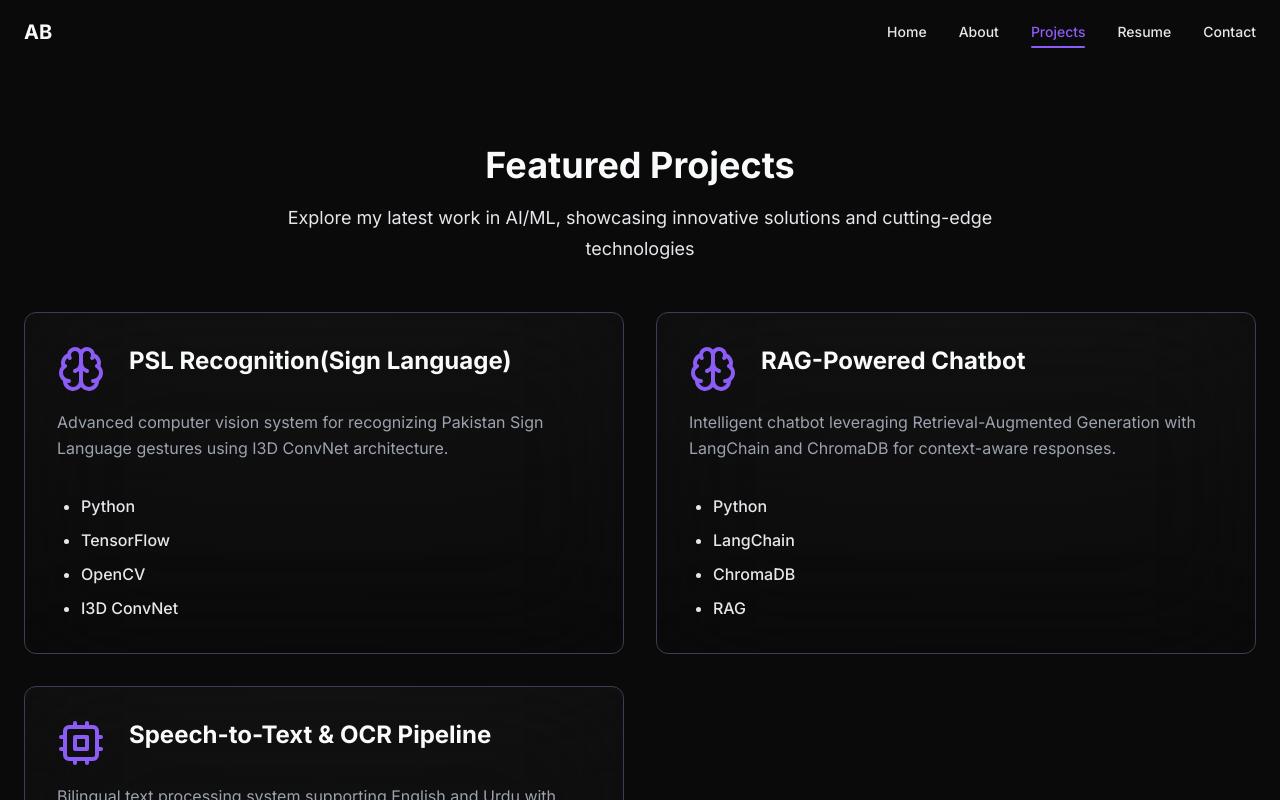
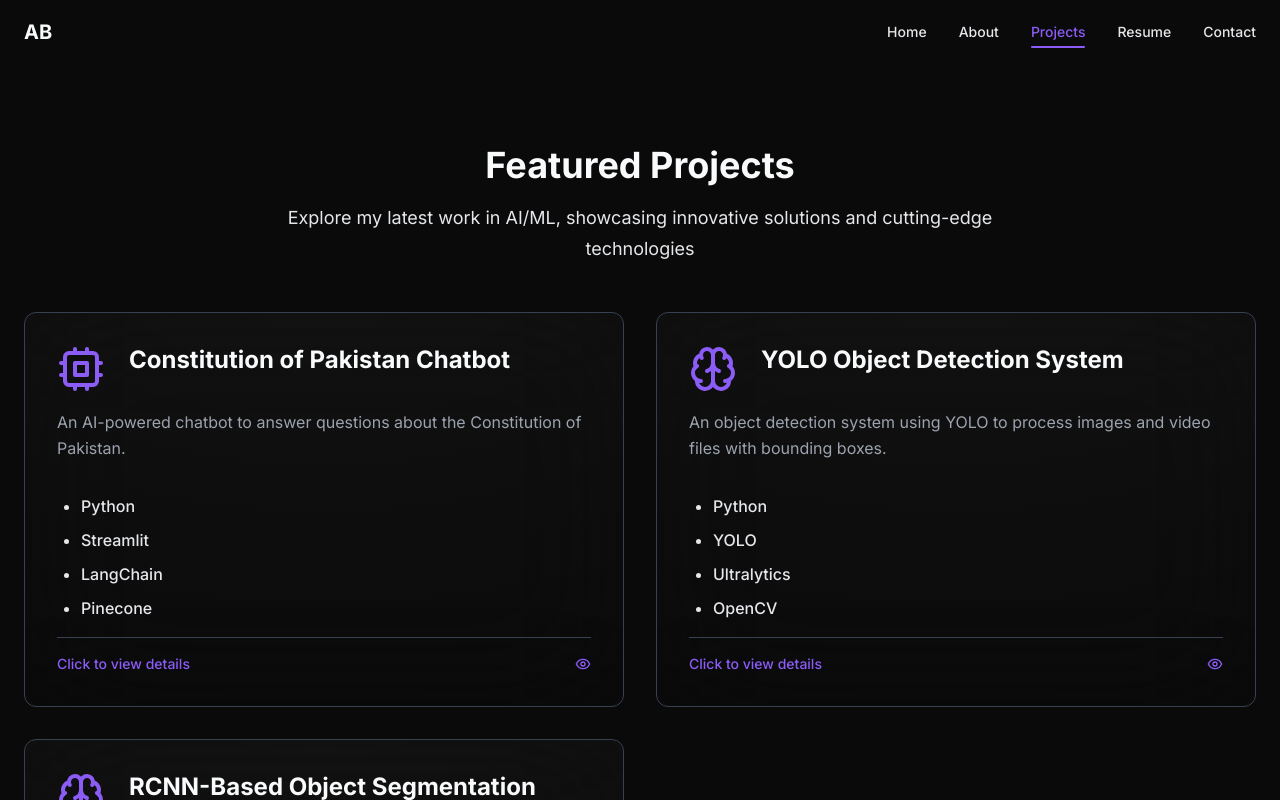
Before and after one commit to Abdullah-Basharat/Abdullah-portfolio, a React (Vite) app: page /projects in a window 1280 px wide. Shown: the top 800 px of the page. Built offline with nearby package versions, Linux system fonts and the light colour scheme.

Commit message:
Add projects

```diff
--- a/src/components/FeaturedProjects.tsx
+++ b/src/components/FeaturedProjects.tsx
@@ -1,4 +1,4 @@
-import React from 'react';
+import React, { useState } from 'react';
 import { PortfolioData } from '../types/portfolio';
 import Section from './ui/Section';
 import SectionHeader from './ui/SectionHeader';
@@ -6,12 +6,25 @@ import Card from './ui/Card';
 import CardHeader from './ui/CardHeader';
 import Grid from './ui/Grid';
 import { getProjectIcon } from '../utils/icons';
+import { ExternalLink, Github, X, Eye } from 'lucide-react';
 
 interface FeaturedProjectsProps {
   portfolioData: PortfolioData;
 }
 
 const FeaturedProjects: React.FC<FeaturedProjectsProps> = ({ portfolioData }) => {
+  const [selectedProject, setSelectedProject] = useState<any>(null);
+
+  const openProjectModal = (project: any) => {
+    setSelectedProject(project);
+    document.body.style.overflow = 'hidden';
+  };
+
+  const closeProjectModal = () => {
+    setSelectedProject(null);
+    document.body.style.overflow = 'unset';
+  };
+
   return (
     <Section>
       <SectionHeader
@@ -22,27 +35,125 @@ const FeaturedProjects: React.FC<FeaturedProjectsProps> = ({ portfolioData }) =>
       <div className="max-w-6xl mx-auto">
         <Grid cols="2">
           {portfolioData.projects.slice(0, 6).map((project) => (
-            <Card key={project.id}>
+            <Card key={project.id} onClick={() => openProjectModal(project)} className="cursor-pointer flex flex-col h-full">
               <CardHeader
                 icon={getProjectIcon(project.category)}
                 title={project.title}
               />
 
-              <p className="text-[#9ca3af] pb-4">
+              <p className="text-[#9ca3af] pb-4 flex-grow">
                 {project.description}
               </p>
 
-              <ul className="list-disc space-y-2 pl-6">
+              <ul className="list-disc space-y-2 pl-6 mb-4">
                 {project.technologies.slice(0, 4).map((tech: string) => (
                   <li key={tech} className="font-medium text-[#e5e7eb]">
                     {tech}
                   </li>
                 ))}
               </ul>
+
+              {/* View Project Indicator */}
+              <div className="mt-auto pt-4 border-t border-[#374151]">
+                <div className="flex items-center justify-between">
+                  <span className="text-sm text-[#8b5cf6] font-medium">Click to view details</span>
+                  <Eye className="w-4 h-4 text-[#8b5cf6]" />
+                </div>
+              </div>
             </Card>
           ))}
         </Grid>
       </div>
+
+      {/* Project Modal */}
+      {selectedProject && (
+        <div className="fixed inset-0 z-50 bg-black/80 flex items-center justify-center p-4">
+          <div
+            className="bg-[#0a0a0a] border border-[#374151] rounded-2xl max-w-4xl w-full max-h-[90vh] overflow-y-auto backdrop-blur-3xl"
+            style={{
+              backgroundImage: `radial-gradient(146.13% 118.42% at 50% -15.5%, hsla(0, 0%, 100%, .04) 0, hsla(0, 0%, 100%, 0) 99.59%), linear-gradient(180deg, rgba(46, 51, 90, 0), rgba(28, 27, 51, .04))`
+            }}
+          >
+            {/* Modal Header */}
+            <div className="sticky top-0 bg-[#0a0a0a] border-b border-[#374151] p-6 flex items-center justify-between">
+              <h3 className="text-2xl font-bold text-[#f9fafb]">{selectedProject.title}</h3>
+              <button
+                onClick={closeProjectModal}
+                className="w-10 h-10 bg-[#374151] hover:bg-[#4b5563] rounded-lg flex items-center justify-center transition-colors duration-200"
+              >
+                <X size={20} className="text-[#f9fafb]" />
+              </button>
+            </div>
+
+            {/* Modal Content */}
+            <div className="p-6">
+              {/* Project Image */}
+              <div className="mb-6">
+                <img
+                  src={selectedProject.image}
+                  alt={selectedProject.title}
+                  className="w-full h-64 object-cover rounded-lg"
+                />
+              </div>
+
+              {/* Description */}
+              <div className="mb-6">
+                <h4 className="text-lg font-semibold text-[#f9fafb] mb-3">About This Project</h4>
+                <p className="text-[#9ca3af] leading-relaxed">
+                  {selectedProject.longDescription}
+                </p>
+              </div>
+
+              {/* Technologies */}
+              <div className="mb-6">
+                <h4 className="text-lg font-semibold text-[#f9fafb] mb-3">Technologies Used</h4>
+                <div className="flex flex-wrap gap-2">
+                  {selectedProject.technologies.map((tech: string) => (
+                    <span
+                      key={tech}
+                      className="px-3 py-2 bg-[#374151] text-[#e5e7eb] rounded-lg text-sm font-medium"
+                    >
+                      {tech}
+                    </span>
+                  ))}
+                </div>
+              </div>
+
+              {/* Links */}
+              <div className="flex gap-4">
+                <a
+                  href={selectedProject.github}
+                  target="_blank"
+                  rel="noopener noreferrer"
+                  className="flex items-center gap-2 bg-[#8b5cf6] text-white px-6 py-3 rounded-lg hover:bg-[#7c3aed] transition-colors duration-200"
+                >
+                  <Github size={20} />
+                  View Code
+                </a>
+                {selectedProject.demo ? (
+                  <a
+                    href={selectedProject.demo}
+                    target="_blank"
+                    rel="noopener noreferrer"
+                    className="flex items-center gap-2 border-2 border-[#8b5cf6] text-[#8b5cf6] px-6 py-3 rounded-lg hover:bg-[#8b5cf6] hover:text-white transition-all duration-200 group"
+                  >
+                    <ExternalLink size={20} className="group-hover:text-white" />
+                    <span className="group-hover:text-white">Live Demo</span>
+                  </a>
+                ) : (
+                  <button
+                    className="flex items-center gap-2 border-2 border-[#6b7280] text-[#6b7280] px-6 py-3 rounded-lg cursor-not-allowed opacity-50"
+                    disabled
+                  >
+                    <ExternalLink size={20} />
+                    Demo Coming Soon
+                  </button>
+                )}
+              </div>
+            </div>
+          </div>
+        </div>
+      )}
     </Section>
   );
 };
--- a/src/components/Projects.tsx
+++ b/src/components/Projects.tsx
@@ -83,34 +83,43 @@ const Projects: React.FC<ProjectsProps> = ({ portfolioData }) => {
           {filteredProjects.map((project: any, index: number) => (
             <div
               key={project.id}
-              className="flex flex-col border border-[#374151] rounded-xl p-8 backdrop-blur-3xl hover:shadow-[0_20px_40px_rgba(0,0,0,0.4)] transition-all duration-300 group hover:-translate-y-1"
+              onClick={() => openProjectModal(project)}
+              className="flex flex-col h-full border border-[#374151] rounded-xl p-8 backdrop-blur-3xl hover:shadow-[0_20px_40px_rgba(0,0,0,0.4)] transition-all duration-300 group hover:-translate-y-1 cursor-pointer"
               style={{
                 backgroundImage: `radial-gradient(146.13% 118.42% at 50% -15.5%, hsla(0, 0%, 100%, .04) 0, hsla(0, 0%, 100%, 0) 99.59%), linear-gradient(180deg, rgba(46, 51, 90, 0), rgba(28, 27, 51, .04))`
               }}
             >
               {/* Project Header with Icon and Title */}
               <div className="flex pb-4 items-start">
-                <div className="text-4xl font-bold text-[#8b5cf6] mr-6">
+                <div className="text-4xl font-bold text-[#8b5cf6] mr-6 flex-shrink-0">
                   {getProjectIcon(project.category)}
                 </div>
-                <h3 className="text-2xl font-bold text-[#f9fafb] text-left">
+                <h3 className="text-2xl font-bold text-[#f9fafb] text-left leading-tight">
                   {project.title}
                 </h3>
               </div>
 
               {/* Project Description */}
-              <p className="text-[#9ca3af] pb-4">
+              <p className="text-[#9ca3af] pb-4 flex-grow">
                 {project.description}
               </p>
 
               {/* Technologies as List */}
-              <ul className="list-disc space-y-2 pl-6">
+              <ul className="list-disc space-y-2 pl-6 mb-4">
                 {project.technologies.slice(0, 4).map((tech: string) => (
                   <li key={tech} className="font-medium text-[#e5e7eb]">
                     {tech}
                   </li>
                 ))}
               </ul>
+
+              {/* View Project Indicator */}
+              <div className="mt-auto pt-4 border-t border-[#374151]">
+                <div className="flex items-center justify-between">
+                  <span className="text-sm text-[#8b5cf6] font-medium">Click to view details</span>
+                  <Eye className="w-4 h-4 text-[#8b5cf6]" />
+                </div>
+              </div>
             </div>
           ))}
           </div>
@@ -120,15 +129,20 @@ const Projects: React.FC<ProjectsProps> = ({ portfolioData }) => {
         {/* Project Modal */}
         {selectedProject && (
           <div className="fixed inset-0 z-50 bg-black/80 flex items-center justify-center p-4">
-            <div className="bg-white rounded-2xl max-w-4xl w-full max-h-[90vh] overflow-y-auto">
+            <div
+              className="bg-[#0a0a0a] border border-[#374151] rounded-2xl max-w-4xl w-full max-h-[90vh] overflow-y-auto backdrop-blur-3xl"
+              style={{
+                backgroundImage: `radial-gradient(146.13% 118.42% at 50% -15.5%, hsla(0, 0%, 100%, .04) 0, hsla(0, 0%, 100%, 0) 99.59%), linear-gradient(180deg, rgba(46, 51, 90, 0), rgba(28, 27, 51, .04))`
+              }}
+            >
               {/* Modal Header */}
-              <div className="sticky top-0 bg-white border-b p-6 flex items-center justify-between">
-                <h3 className="text-2xl font-bold text-slate-900">{selectedProject.title}</h3>
+              <div className="sticky top-0 bg-[#0a0a0a] border-b border-[#374151] p-6 flex items-center justify-between">
+                <h3 className="text-2xl font-bold text-[#f9fafb]">{selectedProject.title}</h3>
                 <button
                   onClick={closeProjectModal}
-                  className="w-10 h-10 bg-slate-100 hover:bg-slate-200 rounded-lg flex items-center justify-center transition-colors duration-200"
+                  className="w-10 h-10 bg-[#374151] hover:bg-[#4b5563] rounded-lg flex items-center justify-center transition-colors duration-200"
                 >
-                  <X size={20} />
+                  <X size={20} className="text-[#f9fafb]" />
                 </button>
               </div>
 
@@ -145,20 +159,20 @@ const Projects: React.FC<ProjectsProps> = ({ portfolioData }) => {
 
                 {/* Description */}
                 <div className="mb-6">
-                  <h4 className="text-lg font-semibold text-slate-900 mb-3">About This Project</h4>
-                  <p className="text-slate-600 leading-relaxed">
+                  <h4 className="text-lg font-semibold text-[#f9fafb] mb-3">About This Project</h4>
+                  <p className="text-[#9ca3af] leading-relaxed">
                     {selectedProject.longDescription}
                   </p>
                 </div>
 
                 {/* Technologies */}
                 <div className="mb-6">
-                  <h4 className="text-lg font-semibold text-slate-900 mb-3">Technologies Used</h4>
+                  <h4 className="text-lg font-semibold text-[#f9fafb] mb-3">Technologies Used</h4>
                   <div className="flex flex-wrap gap-2">
                     {selectedProject.technologies.map((tech: string) => (
                       <span
                         key={tech}
-                        className="px-3 py-2 bg-slate-100 text-slate-700 rounded-lg text-sm font-medium"
+                        className="px-3 py-2 bg-[#374151] text-[#e5e7eb] rounded-lg text-sm font-medium"
                       >
                         {tech}
                       </span>
@@ -172,21 +186,29 @@ const Projects: React.FC<ProjectsProps> = ({ portfolioData }) => {
                     href={selectedProject.github}
                     target="_blank"
                     rel="noopener noreferrer"
-                    className="flex items-center gap-2 bg-slate-700 text-white px-6 py-3 rounded-lg hover:bg-slate-800 transition-colors duration-200"
+                    className="flex items-center gap-2 bg-[#8b5cf6] text-white px-6 py-3 rounded-lg hover:bg-[#7c3aed] transition-colors duration-200"
                   >
                     <Github size={20} />
                     View Code
                   </a>
-                  {selectedProject.demo && (
+                  {selectedProject.demo ? (
                     <a
                       href={selectedProject.demo}
                       target="_blank"
                       rel="noopener noreferrer"
-                      className="flex items-center gap-2 border-2 border-slate-700 text-slate-700 px-6 py-3 rounded-lg hover:bg-slate-700 hover:text-white transition-all duration-200 group"
+                      className="flex items-center gap-2 border-2 border-[#8b5cf6] text-[#8b5cf6] px-6 py-3 rounded-lg hover:bg-[#8b5cf6] hover:text-white transition-all duration-200 group"
                     >
                       <ExternalLink size={20} className="group-hover:text-white" />
                       <span className="group-hover:text-white">Live Demo</span>
                     </a>
+                  ) : (
+                    <button
+                      className="flex items-center gap-2 border-2 border-[#6b7280] text-[#6b7280] px-6 py-3 rounded-lg cursor-not-allowed opacity-50"
+                      disabled
+                    >
+                      <ExternalLink size={20} />
+                      Demo Coming Soon
+                    </button>
                   )}
                 </div>
               </div>
--- a/src/components/ui/Card.tsx
+++ b/src/components/ui/Card.tsx
@@ -4,11 +4,13 @@ import { COLORS, EFFECTS, GRADIENTS } from '../../constants/design';
 interface CardProps {
   children: React.ReactNode;
   className?: string;
+  onClick?: () => void;
 }
 
-const Card: React.FC<CardProps> = ({ children, className = '' }) => {
+const Card: React.FC<CardProps> = ({ children, className = '', onClick }) => {
   return (
     <div
+      onClick={onClick}
       className={`flex flex-col border border-[${COLORS.BORDER_PRIMARY}] rounded-xl p-8 backdrop-blur-3xl hover:shadow-[0_20px_40px_rgba(0,0,0,0.4)] transition-all duration-300 group hover:-translate-y-1 ${className}`}
       style={{
         backgroundImage: GRADIENTS.CARD_BACKGROUND
--- a/src/data/portfolioData.json
+++ b/src/data/portfolioData.json
@@ -125,7 +125,6 @@
         "date": "2025",
         "link": "https://coursera.org/verify/specialization/ODFKYOC9B5KJ"
       },
-
       {
         "name": "Exploratory Data Analysis for Machine Learning",
         "issuer": "Coursera - IBM",
@@ -248,40 +247,42 @@
   "projects": [
     {
       "id": 1,
-      "title": "PSL Recognition(Sign Language)",
-      "description": "Advanced computer vision system for recognizing Pakistan Sign Language gestures using I3D ConvNet architecture.",
-      "longDescription": "Developed a comprehensive sign language recognition system achieving 88% accuracy on 30 gesture classes. The system uses advanced deep learning techniques including I3D ConvNet for temporal feature extraction and real-time gesture recognition.",
-      "technologies": ["Python", "TensorFlow", "OpenCV", "I3D ConvNet", "Computer Vision"],
-      "image": "https://images.pexels.com/photos/8438918/pexels-photo-8438918.jpeg?auto=compress&cs=tinysrgb&w=800",
-      "github": "https://github.com/abdullahbasharat/psl-recognition",
-      "demo": "",
+      "title": "Constitution of Pakistan Chatbot",
+      "description": "An AI-powered chatbot to answer questions about the Constitution of Pakistan.",
+      "longDescription": "Built an intelligent chatbot that allows users to explore and understand the Constitution of Pakistan in an interactive way. The system uses modern NLP techniques with LangChain and large language models to provide accurate, conversational responses. It supports semantic search across constitutional articles and delivers concise answers with references.",
+      "technologies": ["Python", "Streamlit", "LangChain", "Pinecone", "OpenAI/Groq"],
+      "image": "https://images.pexels.com/photos/8386440/pexels-photo-8386440.jpeg?auto=compress&cs=tinysrgb&w=800",
+      "github": "https://github.com/Abdullah-Basharat/Chatbot-of-Pakistan-Constitution-using-streamlit",
+      "demo": "https://chatbot-of-pakistan-constitution-using-app-7cqncvjv2a4qbe5v9se.streamlit.app/",
+      "featured": true,
+      "category": "NLP"
+    },
+    {
+      "id": 2,
+      "title": "YOLO Object Detection System",
+      "description": "An object detection system using YOLO to process images and video files with bounding boxes.",
+      "longDescription": "Built an object detection application powered by the YOLO model to analyze images and video files. The system detects multiple object classes with high accuracy, draws bounding boxes with labels, and allows users to download annotated outputs. Implemented with Streamlit for a simple and user-friendly interface.",
+      "technologies": ["Python", "YOLO", "Ultralytics", "OpenCV", "Streamlit"],
+      "image": "https://images.pexels.com/photos/97077/pexels-photo-97077.jpeg?auto=compress&cs=tinysrgb&w=800",
+      "github": "https://github.com/Abdullah-Basharat/Object-Detection-with-YOLO-and-streamlit-app",
+      "demo": "https://object-detection-with-yolo-and-app-app-wyzths4zzfwm3enqqgyppb.streamlit.app/",
       "featured": true,
       "category": "Computer Vision"
     },
     {
-      "id": 2,
-      "title": "RAG-Powered Chatbot",
-      "description": "Intelligent chatbot leveraging Retrieval-Augmented Generation with LangChain and ChromaDB for context-aware responses.",
-      "longDescription": "Built a sophisticated chatbot system using RAG architecture with LangChain, LangGraph, and ChromaDB. Features include agentic chunking, real-time context retrieval, and multi-turn conversation handling with high accuracy.",
-      "technologies": ["Python", "LangChain", "ChromaDB", "RAG", "LLMs", "FastAPI"],
-      "image": "https://images.pexels.com/photos/8386440/pexels-photo-8386440.jpeg?auto=compress&cs=tinysrgb&w=800",
-      "github": "https://github.com/abdullahbasharat/rag-chatbot",
+      "id": 3,
+      "title": "RCNN-Based Object Segmentation",
+      "description": "Object segmentation system using RCNN for detecting and segmenting objects in images.",
+      "longDescription": "Developed an object segmentation pipeline using RCNN to accurately detect and segment objects in images. The system generates pixel-level masks for multiple object classes and supports evaluation on standard datasets. Implemented with deep learning frameworks for high accuracy in computer vision tasks.",
+      "technologies": ["Python", "TensorFlow", "Keras", "OpenCV", "RCNN"],
+      "image": "https://images.pexels.com/photos/8438918/pexels-photo-8438918.jpeg?auto=compress&cs=tinysrgb&w=800",
+      "github": "https://github.com/Abdullah-Basharat/RCNN-Object-Segmentation",
       "demo": "",
       "featured": true,
-      "category": "AI/ML"
-    },
-    {
-      "id": 3,
-      "title": "Speech-to-Text & OCR Pipeline",
-      "description": "Bilingual text processing system supporting English and Urdu with advanced OCR capabilities.",
-      "longDescription": "Developed a comprehensive text processing pipeline supporting both speech-to-text conversion and optical character recognition for English and Urdu languages. Integrates OpenCV for image preprocessing and Tesseract for accurate text extraction.",
-      "technologies": ["Python", "OpenCV", "Tesseract", "NLP", "Speech Recognition"],
-      "image": "https://images.pexels.com/photos/5965592/pexels-photo-5965592.jpeg?auto=compress&cs=tinysrgb&w=800",
-      "github": "https://github.com/abdullahbasharat/speech-ocr-pipeline",
-      "demo": "",
-      "featured": true,
-      "category": "NLP"
+      "category": "Computer Vision"
     }
+
+
   ],
   "achievements": [
     "Dean's List recognition for academic excellence (GPA: 3.86/4.00)",
```
